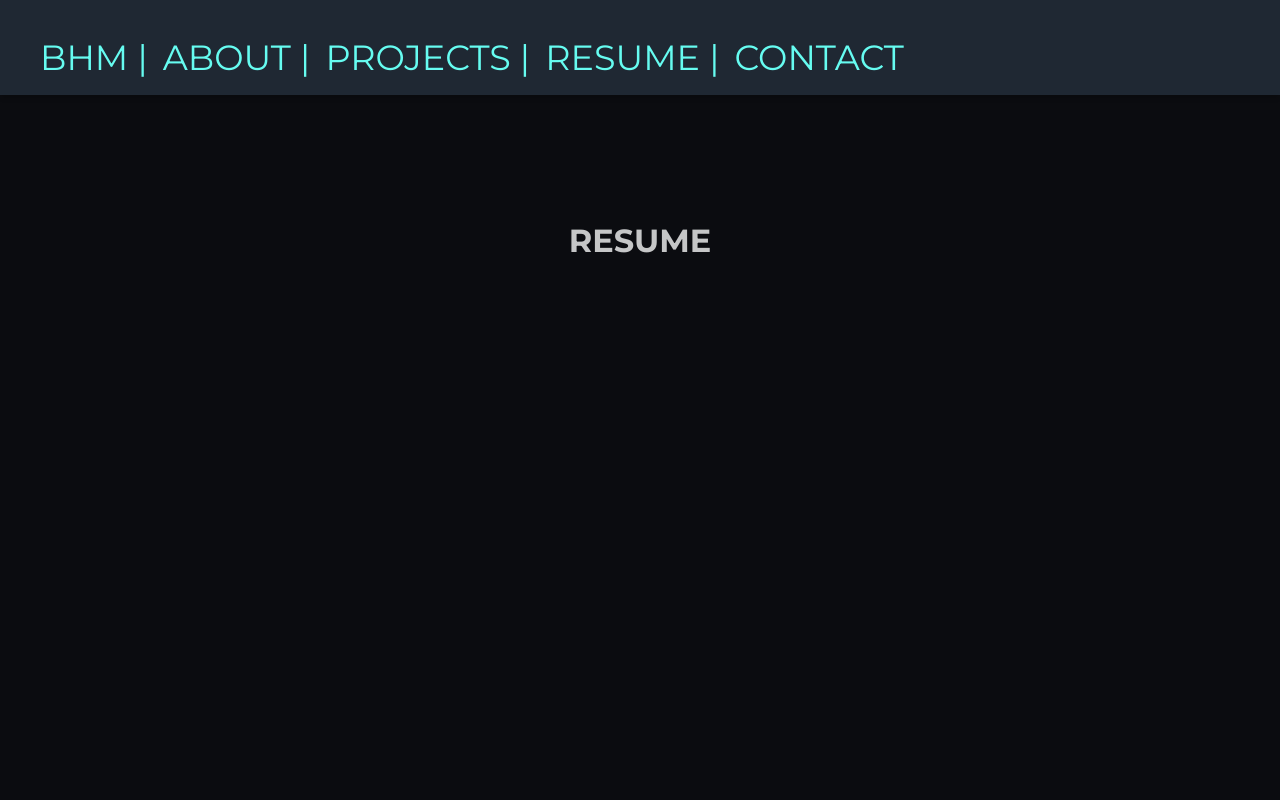
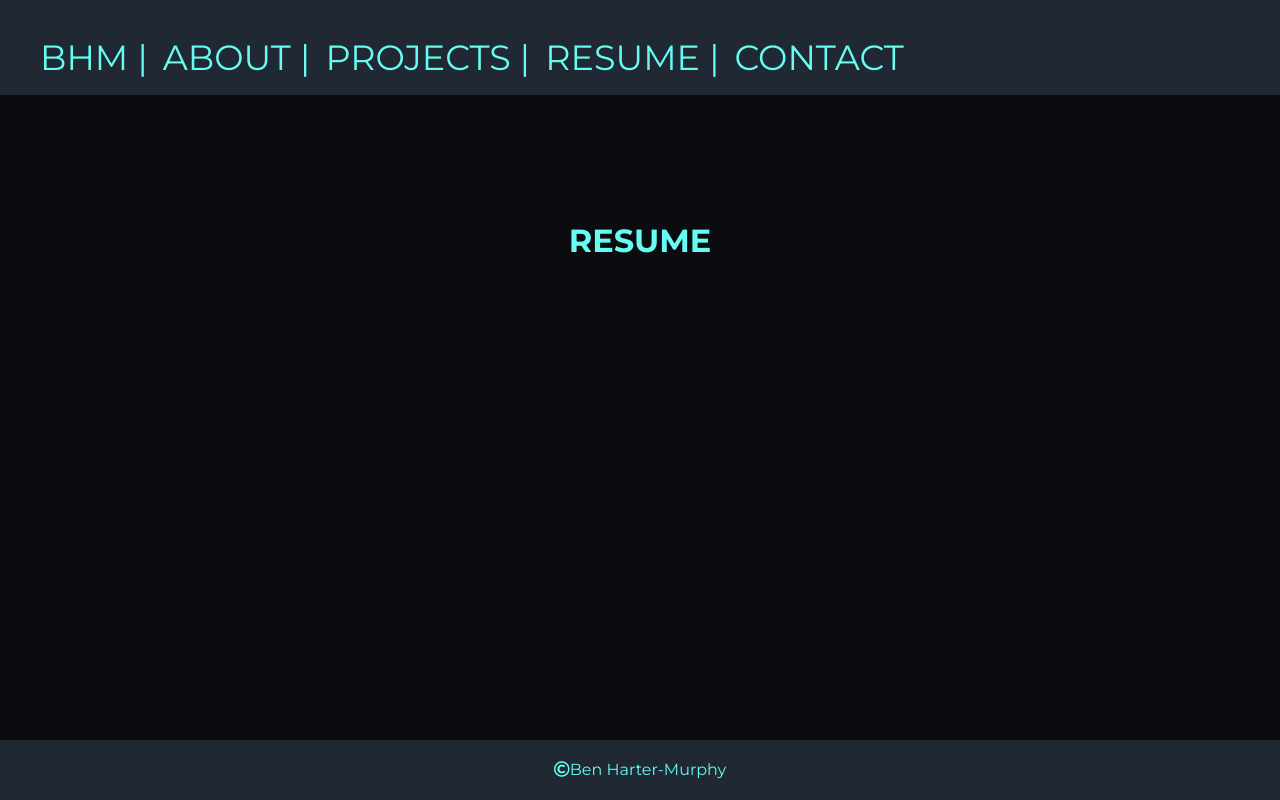
Before and after one commit to phillycowboy/benhartermurphy, a React (Create React App) app: page /resume in a window 1280 px wide. Built offline with nearby package versions, Linux system fonts and the light colour scheme; a web font is replaced by a local one.

Commit message:
added footer and more styling

```diff
--- a/src/App.css
+++ b/src/App.css
@@ -44,19 +44,19 @@ body {
 }
 #about-div {
 	padding-top: 200px;
-	color: #c5c6c7;
+	color: #66fcf1;
 }
 #projects-div {
 	padding-top: 200px;
-	color: #c5c6c7;
+	color: #66fcf1;
 }
 #resume-div {
 	padding-top: 200px;
-	color: #c5c6c7;
+	color: #66fcf1;
 }
 #contact-div {
 	padding-top: 200px;
-	color: #c5c6c7;
+	color: #66fcf1;
 }
 
 #headshot-div img {
@@ -68,7 +68,7 @@ body {
 	border-radius: 10px;
 	margin-left: 20px;
 	padding: 1px;
-	border: 10px solid #66fcf1;
+	border: 7px solid #66fcf1;
 	float: left;
 }
 .fade-in-left {
@@ -261,6 +261,18 @@ body {
 	}
 }
 
+#footer {
+	background-color: #1f2833;
+	position: fixed;
+	bottom: 0;
+	width: 100%;
+	height: 60px;
+}
+#footer div {
+	color: #66fcf1;
+	padding-top: 20px;
+}
+
 /* .App-logo {
   height: 40vmin;
   pointer-events: none;
--- a/src/App.js
+++ b/src/App.js
@@ -7,6 +7,7 @@ import AboutContainer from './containers/AboutContainer';
 import ProjectsContainer from './containers/ProjectsContainer';
 import ResumeContainer from './containers/ResumeContainer';
 import ContactContainer from './containers/ContactContainer';
+import Footer from './components/Footer';
 
 function App() {
   return (
@@ -31,6 +32,7 @@ function App() {
           </Route>
         </Switch>
       </Router>
+    <Footer />
     </div>
   );
 }
--- /dev/null
+++ b/src/components/Footer.js
@@ -0,0 +1,12 @@
+import React, {Component} from 'react';
+
+class Footer extends Component{
+    render(){
+        return(
+            <div id="footer">
+                <div><i class="far fa-copyright"></i>Ben Harter-Murphy</div>
+            </div>
+        )
+    }
+}
+export default Footer
```
